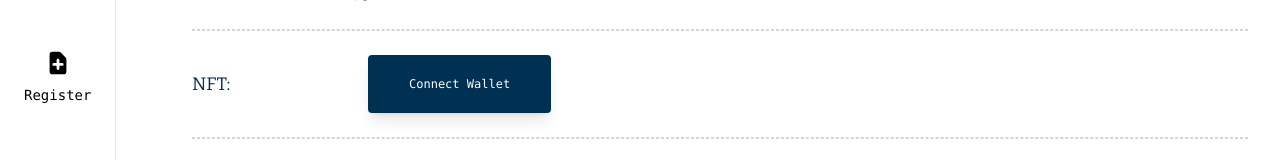
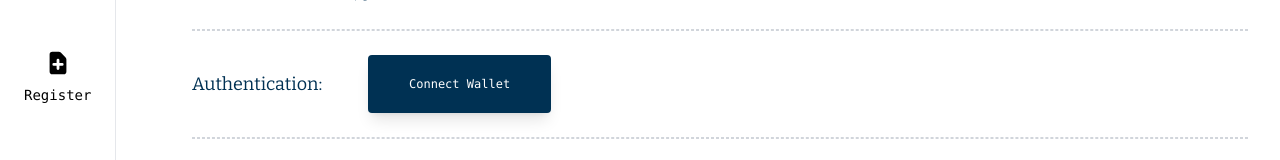
Before and after one commit to Existenziell/academic-records, a Next.js app: page /account in a window 1280 px wide. Shown: the part 163-323 px from the top of the page. Built offline with nearby package versions, Linux system fonts and the light colour scheme.

Commit message:
Update index.js

```diff
--- a/pages/account/index.js
+++ b/pages/account/index.js
@@ -42,7 +42,7 @@ const Account = () => {
         <hr className='border-b border-dashed border-gray-300 my-6' />
 
         <div className='flex items-center'>
-          <h3 className='text-lg w-1/6'>NFT:</h3>
+          <h3 className='text-lg w-1/6'>Authentication:</h3>
 
           {walletConnected ?
             qrRevealed ?
```
